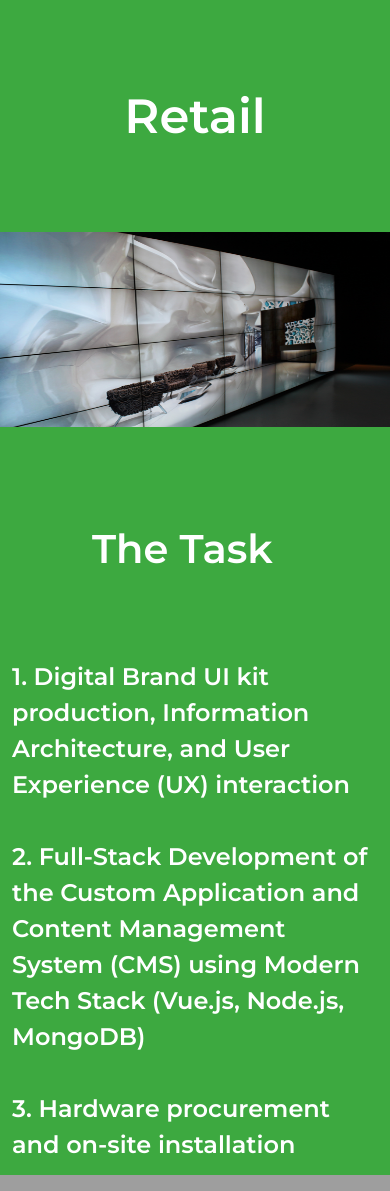
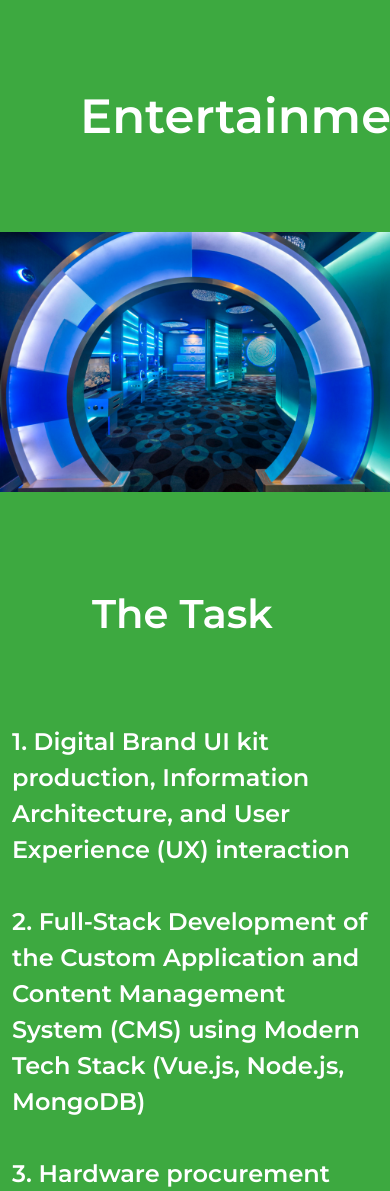
Before and after one commit to stjhin/acidweb, a PHP site: page /work/hbc.html in a window 390 px wide; the page is wider, and only the part inside the window is pictured. Shown: the part 727-1918 px from the top of that part. Run offline with PHP 8.4, Linux system fonts and the light colour scheme; some libraries are stand-ins or nearby versions; grey boxes are pictures that could not be loaded.

Commit message:
hotfixes

```diff
--- a/css/global.css
+++ b/css/global.css
@@ -498,8 +498,8 @@ Carousel
 }
 
 .flickity-prev-next-button {
-  width: 3rem;
-  height: 3rem;
+  width: 3rem !important;
+  height: 3rem !important;
   border-radius: 5px;
 }
 
@@ -561,6 +561,11 @@ Carousel
 .mt-5 {
   margin-top: 1rem;
 }
+
+.main-carousel {
+  padding: 0;
+}
+
 }
 /*---- MOBILE----*/
 @media only screen and (max-width: 780px) {
--- a/index.html
+++ b/index.html
@@ -159,7 +159,7 @@
   <main>
   <section class="hero-body is-fullheight">
         <div class="columns is-mobile is-centered mt-3">
-            <div class="column is-half">
+            <div class="column is-three-quarters">
                 <h2 class="title is-2 is-green">
                     Who We Are
                     <br>
@@ -182,6 +182,8 @@
                     We work with <b>Partners</b>, not clients or customers. Our partners range from <b> Corporate-Healthcare</b> to <b>Non-Profits Organization</b> and <b>Entertainment</b>.
                 </p>
                 </div>
+        </div>
+        <div class="columns is-mobile is-centered">
                 <div class="column is-half">
                 <div class="main-carousel" data-flickity='{"wrapAround": true}'>
                     <div class="carousel-cell">
@@ -201,7 +203,6 @@
                     </div>
                 </div>
                 </div>
-        </div>
             </div>
         </div>
   </section>
--- a/services.html
+++ b/services.html
@@ -291,7 +291,7 @@
 <!-- MEDIA VIDEO -->
 <section>
         <div class="fullscreen-bg-service">
-                <iframe class="fullscreen-bg__video-service" src="https://www.youtube.com/embed/uLR1RNqJ1Mw" frameborder="0" allow="accelerometer; autoplay; encrypted-media; gyroscope; picture-in-picture; loop" allowfullscreen></iframe>
+                <iframe class="fullscreen-bg__video-service" src="https://www.youtube.com/embed/pjolIM0goe4" frameborder="0" allow="accelerometer; autoplay; encrypted-media; gyroscope; picture-in-picture; loop" allowfullscreen></iframe>
         </div>
 </section>
 <!-- START OF EXECUTION -->
@@ -318,6 +318,7 @@
 <!-- OTHER PROJECTS -->
 <aside class="hero is-halfheight">
 <div class="container">
+    <div class="column">
         <h2 class="subtitle is-green is-2">
             <strong>Related Projects</strong>
         </h2>
@@ -336,6 +337,7 @@
                 <a href="index.html">
                     <img src="assets/images/services-design-1.png">
                 </a>
+            </div>
         </div>
     </div>
 </div>
--- a/work/bloorone.html
+++ b/work/bloorone.html
@@ -147,13 +147,13 @@
                     <div class="column work-text is-offset-4">
                             <p class="subtitle is-green is-4">
                                 <strong>
-                                1.
+                                1. We guide our clients through a comprehensive Discovery phase to bring their vision into life
                                 <br>
                                 <br>
                                 2. Full-Stack Development of the Custom Application and Content Management System (CMS) using Modern Tech Stack (Vue.js, Node.js, MongoDB)
                                 <br>
                                 <br>
-                                3. Hardware procurement and on-site installation
+                                3. Hardware procurement, on-site installation, and on-site training for client's staffs
                                 </strong>
                             </p>
                     </div>
@@ -173,7 +173,7 @@
                     </div>
                     <div class="column is-three-quarters is-offset-3 work-text">
                             <p class="subtitle is-white is-3">
-                                Seamless Pre-Game experience that keep fans engaged and connected with their local team
+                                Increase Client's sales and their Customer engagement
                             </p>
                     </div>
                 </div>
--- a/work/hbc.html
+++ b/work/hbc.html
@@ -81,7 +81,7 @@
 <div class="hero-body">
         <div class="container-fluid">
             <div class="fullscreen-bg">
-                    <iframe class="fullscreen-bg__video" src="https://www.youtube.com/embed/uLR1RNqJ1Mw" frameborder="0" allow="accelerometer; autoplay; encrypted-media; gyroscope; picture-in-picture; loop" allowfullscreen></iframe>
+                    <iframe class="fullscreen-bg__video" src="https://www.youtube.com/embed/pjolIM0goe4" frameborder="0" allow="accelerometer; autoplay; encrypted-media; gyroscope; picture-in-picture; loop" allowfullscreen></iframe>
             </div>
     </div>
     </div>
@@ -90,21 +90,21 @@
 <main class="hero is-fullheight">
     <div class="container-fluid has-text-centered">
         <div class="container-fluid">
-            <h1 class="work-title-white is-1 bg-green is-mobile">Retail</h1>
+            <h1 class="work-title-white is-1 bg-green is-mobile">Entertainment</h1>
         </div>
         <div>
-                <div class="image is-2by1">
-                        <img src="/assets/images/bloorone-1.jpg">
+                <div class="image is-3by2">
+                        <img src="/assets/images/fiesta-01.png">
                 </div>
         </div>
         <div class="column has-text-left bg-green">
-            <div class="work-title">
+            <div class="column work-title is-offset-1">
                 <h2 class="subtitle is-white is-2">
                     <strong>The Task</strong>
                 </h2>
             </div>
-            <div class="work-text">
-                <p class="subtitle is-white is-4">
+            <div class="column is-offset-4 work-text">
+                <p class="subtitle is-white is-4 pb-5">
                    <strong>
                     1. Digital Brand UI kit production, Information Architecture, and User Experience (UX) interaction
                    <br>
@@ -118,17 +118,17 @@
             </div>
             </div>
             <div>
-                <div class="image is-4by3">
-                    <img src="/assets/images/bloorone-2.jpg">
+                <div class="image is-3by2">
+                    <img src="/assets/images/fiesta-02.png">
                 </div>
             </div>
-            <div class="column has-text-left">
+            <div class="column has-text-left is-offset-1 pb-5">
                     <div class="work-title">
                             <h2 class="subtitle is-green is-2">
                                 <strong>The Challenge</strong>
                             </h2>
                     </div>
-                    <div class="work-text">
+                    <div class="column is-offset-4 work-text">
                             <p class="subtitle is-green is-4">
                                <strong>
                                 1. Digital Brand UI kit production, Information Architecture, and User Experience (UX) interaction
@@ -147,13 +147,13 @@
                 <img src="/assets/images/bloorone-3.jpg">
             </div>
         </div>
-        <div class="column has-text-left bg-green">
-            <div class="work-title">
+        <div class="column has-text-left bg-green pb-5">
+            <div class="column is-offset-1 work-title">
                     <h2 class="subtitle is-white is-2">
                         <strong>The Result</strong>
                     </h2>
             </div>
-            <div class="work-text">
+            <div class="column is-offset-4 work-text">
                     <p class="subtitle is-white is-4">
                        <strong>
                         1. Digital Brand UI kit production, Information Architecture, and User Experience (UX) interaction
@@ -173,6 +173,7 @@
 <!-- OTHER PROJECTS -->
 <section class="hero">
         <div class="container">
+            <div class="column pb-5 pt-5">
                 <h2 class="subtitle is-green is-2">
                     <strong>Related Projects</strong>
                 </h2>
@@ -191,6 +192,7 @@
                         <a href="index.html">
                             <img src="/assets/images/services-design-1.png">
                         </a>
+                    </div>
                 </div>
             </div>
         </div>
--- a/work/rosswell.html
+++ b/work/rosswell.html
@@ -105,7 +105,7 @@
                 </h2>
             </div>
             <div class="column is-half is-offset-4 work-text">
-                <p class="subtitle is-white is-2">
+                <p class="subtitle is-white is-3">
                     Deliver an <b>Interactive Experience Wall</b>, using Touch and Gesture interaction activity, by turning the space into an <b>Entertainment Destination</b>
                 </p>
             </div>
```
Also changed, not shown: work/clinicq.html (+10 -7 lines), work/korie.html (+4 -4 lines), assets/images/fiesta-01.png (added), assets/images/fiesta-02.png (added). Lines whose indentation alone changed are shown as unchanged.
